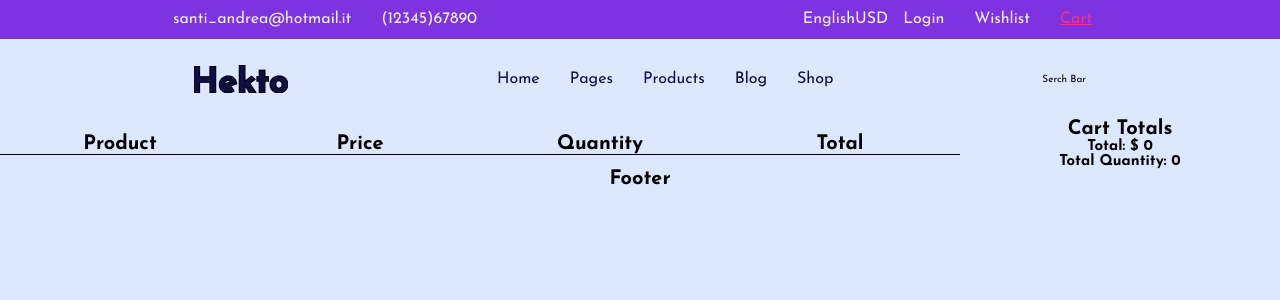
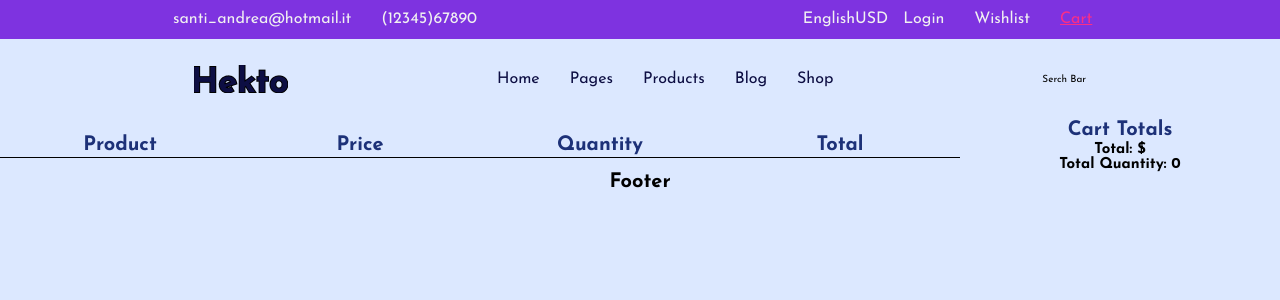
Before and after one commit to Sandrew94/Ecommerce-TD, a React (Create React App) app in the folder frontend/: page /cart in a window 1280 px wide. Shown: the top 300 px of the page. Built offline with nearby package versions, Linux system fonts and the light colour scheme.

Commit message:
i have done some refactoring of redux and state

```diff
--- a/frontend/src/Cart/CartItem.tsx
+++ /dev/null
@@ -1,37 +0,0 @@
-import * as React from "react";
-
-import { CartContainer, ProductImage } from "./style/CartItem.style";
-
-interface ICartItemProps {
-  item: any;
-}
-
-const CartItem: React.FunctionComponent<ICartItemProps> = ({ item }) => {
-  const { name, image, price, quantity, totalPrice, brand } = item;
-
-  return (
-    <CartContainer>
-      <div>
-        <span>{name}</span>
-        <ProductImage src={image} alt={brand} />
-      </div>
-      <div>
-        <h1>$ {price}</h1>
-      </div>
-      <div>
-        <div>
-          <button>+</button>
-          <span>{quantity}</span>
-          <button>-</button>
-        </div>
-      </div>
-      <div>
-        <div>
-          <h2> $ {Math.trunc(totalPrice)}</h2>
-        </div>
-      </div>
-    </CartContainer>
-  );
-};
-
-export default CartItem;
--- a/frontend/src/Cart/style/CartItem.style.tsx
+++ /dev/null
@@ -1,18 +0,0 @@
-import styled from "styled-components";
-
-export const CartContainer = styled.div`
-  display: grid;
-  grid-template-columns: 1fr 1fr 1fr 1fr;
-  grid-template-rows: 1fr;
-  gap: 0px 0px;
-  grid-template-areas: ". . . . ";
-  border-bottom: 1px solid #000;
-  width: 100%;
-  justify-content: center;
-  align-content: center;
-  align-items: center;
-`;
-
-export const ProductImage = styled.img`
-  width: 40%;
-`;
--- a/frontend/src/Cart/CartComp.tsx
+++ b/frontend/src/components/Cart/CartComp.tsx
@@ -3,17 +3,23 @@ import {
   CartTitle,
   ContainerCartTotals,
   ContainerDivider,
+  TitleSections,
   Wrapper,
 } from "./style/CartComp.style";
 import CartItem from "./CartItem";
 import { useSelector } from "react-redux";
+import { getTotalAmount } from "../../store/reducer/cartSlice";
+import { RootState } from "../../store";
 
 interface ICartCompProps {}
 
 const CartComp: React.FunctionComponent<ICartCompProps> = (props) => {
-  const { items, totalAmount, totalQuantity } = useSelector(
-    (state: any) => state.cart
+  const { items, totalQuantity } = useSelector(
+    (state: RootState) => state.cart
   );
+
+  const totalItemPrice = useSelector(getTotalAmount);
+  // console.log(totalItemPrice, "data");
 
   const cartData = items.map((item: any) => {
     const { _id } = item;
@@ -24,16 +30,16 @@ const CartComp: React.FunctionComponent<ICartCompProps> = (props) => {
     <Wrapper>
       <ContainerDivider>
         <CartTitle>
-          <h1>Product</h1>
-          <h1>Price</h1>
-          <h1>Quantity</h1>
-          <h1>Total</h1>
+          <TitleSections>Product</TitleSections>
+          <TitleSections>Price</TitleSections>
+          <TitleSections>Quantity</TitleSections>
+          <TitleSections>Total</TitleSections>
         </CartTitle>
         {cartData}
       </ContainerDivider>
       <ContainerCartTotals>
-        <h1>Cart Totals</h1>
-        <h2>Total: $ {totalAmount}</h2>
+        <TitleSections>Cart Totals</TitleSections>
+        <h2>Total: $ {totalItemPrice}</h2>
         <h2>Total Quantity: {totalQuantity}</h2>
       </ContainerCartTotals>
     </Wrapper>
--- /dev/null
+++ b/frontend/src/components/Cart/CartItem.tsx
@@ -0,0 +1,56 @@
+import * as React from "react";
+import { useDispatch } from "react-redux";
+import { addToCart, removeFromCart } from "../../store/actions/cartAction";
+
+import {
+  ButtonStyle,
+  CartContainer,
+  PriceTextStyle,
+  ProductImage,
+  ProductSection,
+  QuantityContainer,
+  TextQuantityStyle,
+} from "./style/CartItem.style";
+
+interface ICartItemProps {
+  item: any;
+}
+
+const CartItem: React.FunctionComponent<ICartItemProps> = ({ item }) => {
+  const { name, image, price, quantity, totalPrice, brand, _id } = item;
+  const dispatch = useDispatch();
+
+  const handleRemoveItem = () => {
+    dispatch(removeFromCart(_id));
+  };
+
+  const handleAddItem = () => {
+    dispatch(addToCart({ price, quantity, _id }));
+  };
+
+  return (
+    <CartContainer>
+      <ProductSection>
+        <span>{name}</span>
+        <ProductImage src={image} alt={brand} />
+      </ProductSection>
+      <div>
+        <PriceTextStyle>{`$${price}`}</PriceTextStyle>
+      </div>
+      <div>
+        <QuantityContainer>
+          <ButtonStyle onClick={handleRemoveItem}>-</ButtonStyle>
+          <TextQuantityStyle>{quantity}</TextQuantityStyle>
+          <ButtonStyle onClick={handleAddItem}>+</ButtonStyle>
+        </QuantityContainer>
+      </div>
+      <div>
+        <div>
+          <PriceTextStyle>{`$${Math.trunc(totalPrice)}`}</PriceTextStyle>
+        </div>
+      </div>
+    </CartContainer>
+  );
+};
+
+export default CartItem;
--- a/frontend/src/Cart/style/CartComp.style.tsx
+++ b/frontend/src/components/Cart/style/CartComp.style.tsx
@@ -25,3 +25,9 @@ export const ContainerDivider = styled.div`
 export const ContainerCartTotals = styled.div`
   width: 25%;
 `;
+
+export const TitleSections = styled.h1`
+  color: #1d3178;
+  font-size: 2rem;
+  line-height: 2.3rem;
+`;
--- /dev/null
+++ b/frontend/src/components/Cart/style/CartItem.style.tsx
@@ -0,0 +1,50 @@
+import styled from "styled-components";
+
+export const CartContainer = styled.div`
+  display: grid;
+  grid-template-columns: 1fr 1fr 1fr 1fr;
+  grid-template-rows: 1fr;
+  gap: 0px 0px;
+  grid-template-areas: ". . . . ";
+  border-bottom: 1px solid #000;
+  width: 100%;
+  justify-content: center;
+  align-content: center;
+  align-items: center;
+`;
+
+export const ProductSection = styled.div`
+  display: flex;
+  height: 5rem;
+  align-items: center;
+`;
+
+export const ProductImage = styled.img`
+  width: 40%;
+`;
+
+export const PriceTextStyle = styled.span`
+  font-size: 1.4rem;
+  line-height: 1.6rem;
+  color: #15245e;
+`;
+
+///
+
+export const QuantityContainer = styled.div`
+  display: flex;
+  align-items: center;
+  justify-content: center;
+`;
+
+export const ButtonStyle = styled.button`
+  background-color: #f0eff2;
+  border: none;
+  cursor: pointer;
+  padding: 0rem 0.5rem;
+`;
+
+export const TextQuantityStyle = styled.span`
+  padding: 0.3rem 0.7rem;
+  background-color: #e7e7ef;
+`;
--- a/frontend/src/components/Homepage/Slider/SliderSlideshow.tsx
+++ b/frontend/src/components/Homepage/Slider/SliderSlideshow.tsx
@@ -16,11 +16,7 @@ const items = [
   <SliderComponents img={santa} data-value="3" alt="santa" />,
 ];
 
-interface ISliderSlidershowProps {}
-
-const SliderSlidershow: React.FunctionComponent<ISliderSlidershowProps> = (
-  props
-) => {
+const SliderSlidershow: React.FunctionComponent = () => {
   const renderDotsItem = ({ isActive }: { isActive: boolean }) => {
     return isActive ? (
       <SquareImgBool src={squareActive} alt="rectangle-slider-active" />
--- a/frontend/src/components/Login/InputLogin/InputLogin.tsx
+++ b/frontend/src/components/Login/InputLogin/InputLogin.tsx
@@ -54,7 +54,10 @@ const InputLogin: React.FunctionComponent<IInputLoginProps> = ({
 
       let url;
       if (isLogin) {
-        url = "http://localhost:5000/api/users/login";
+        //Sempre host in file .env
+
+        url = `http://localhost:5000/api/users/login`;
+        // url = `${process.env.API_HOST}api/users/login`;
       } else {
         url = `http://localhost:5000/api/users/register`;
       }
@@ -64,7 +67,8 @@ const InputLogin: React.FunctionComponent<IInputLoginProps> = ({
         console.log(data);
 
         dispatch(setLogin(data.token)); //Import token to redux
-        dispatch(logoutTimer(6000000));
+        dispatch(logoutTimer(6000000)); //da levare da fare scadenza jwt su server
+        //Fare logiche su redux
 
         navigate("/"); //Redirect to Homepage
       } catch (err) {
--- a/frontend/src/pages/Cart.tsx
+++ b/frontend/src/pages/Cart.tsx
@@ -1,5 +1,5 @@
 import * as React from "react";
-import CartComp from "../Cart/CartComp";
+import CartComp from "../components/Cart/CartComp";
 
 const Cart: React.FunctionComponent = () => {
   return <CartComp />;
--- a/frontend/src/store/actions/cartAction.tsx
+++ b/frontend/src/store/actions/cartAction.tsx
@@ -1,3 +1,3 @@
 import { cartSlice } from "../reducer/cartSlice";
 
-export const { addToCart } = cartSlice.actions;
+export const { addToCart, removeFromCart } = cartSlice.actions;
--- a/frontend/src/store/reducer/cartSlice.tsx
+++ b/frontend/src/store/reducer/cartSlice.tsx
@@ -1,16 +1,15 @@
 import { createSlice } from "@reduxjs/toolkit";
+import { RootState } from "..";
 
 type initialStateType = {
-  // items: string[];
-  items: any;
+  items: newItemType;
   totalQuantity: number;
   totalAmount: number;
 };
 
 type newItemType = {
-  id: string;
+  _id: string;
   quantity: number;
-  totalAmount: number;
   name: string;
   price: number;
   totalPrice: number;
@@ -22,35 +21,18 @@ type SingleItemType = {} & newItemType[0];
 const initialState: initialStateType = {
   items: [],
   totalQuantity: 0,
-  totalAmount: 0,
+  totalAmount: 0, //selector??
 };
 
 export const cartSlice = createSlice({
   name: "cart",
   initialState,
   reducers: {
-    // addToCart: (state, action) => {
-    //   const { item } = action.payload;
-
-    //   const itemIndex = state.items.indexOf(item);
-
-    //   state.totalQuantity += 1;
-    //   if (itemIndex === -1) {
-    //     state.items.push({ item, quantity: 1 });
-    //     state.totalAmount += item.price;
-    //   } else {
-    //     console.log("ci entra");
-    //     state.totalQuantity += 1;
-    //     state.totalAmount += item.price;
-    //   }
-    // }, //NON AGGIUNGE ARRAY SIMILI
-
     addToCart: (state, action) => {
       const newItem = action.payload;
-      let arrTotalPrice: number[] = [];
 
       const existingItem = state.items.find(
-        (item: any) => item._id === newItem._id
+        (item: SingleItemType) => item._id === newItem._id
       );
 
       state.totalQuantity++;
@@ -67,15 +49,42 @@ export const cartSlice = createSlice({
         existingItem.quantity += 1;
         existingItem.totalPrice += newItem.price;
       }
+    },
+    removeFromCart: (state, action) => {
+      const _id = action.payload;
 
-      //Calculate the total amount
-      state.items.forEach((item: SingleItemType) => {
-        arrTotalPrice.push(item.totalPrice);
-      });
+      const findItemExistence = state.items.find(
+        (item: SingleItemType) => item._id === _id
+      );
 
-      state.totalAmount = Math.trunc(
-        arrTotalPrice.reduce((sum: number, amount: number) => sum + amount)
-      );
+      if (findItemExistence !== undefined) {
+        state.totalQuantity--;
+        if (findItemExistence.quantity === 1) {
+          findItemExistence.totalPrice -= findItemExistence.price;
+
+          //Remove the card from the CartComponents
+          state.items = state.items.filter((item: any) => item._id !== _id);
+        } else {
+          findItemExistence.totalPrice -= findItemExistence.price;
+          findItemExistence.quantity--;
+        }
+      }
     },
   },
 });
+
+//Selector used to calculate the total amount
+
+export const getTotalAmount = (state: RootState): number | void => {
+  let arrTotalPrice: number[] = [];
+
+  if (state.cart.items.length === 0) return;
+
+  state.cart.items.forEach((item: SingleItemType) => {
+    arrTotalPrice.push(item.totalPrice);
+  });
+
+  return Math.trunc(
+    arrTotalPrice.reduce((sum: number, amount: number) => sum + amount)
+  );
+};
```
